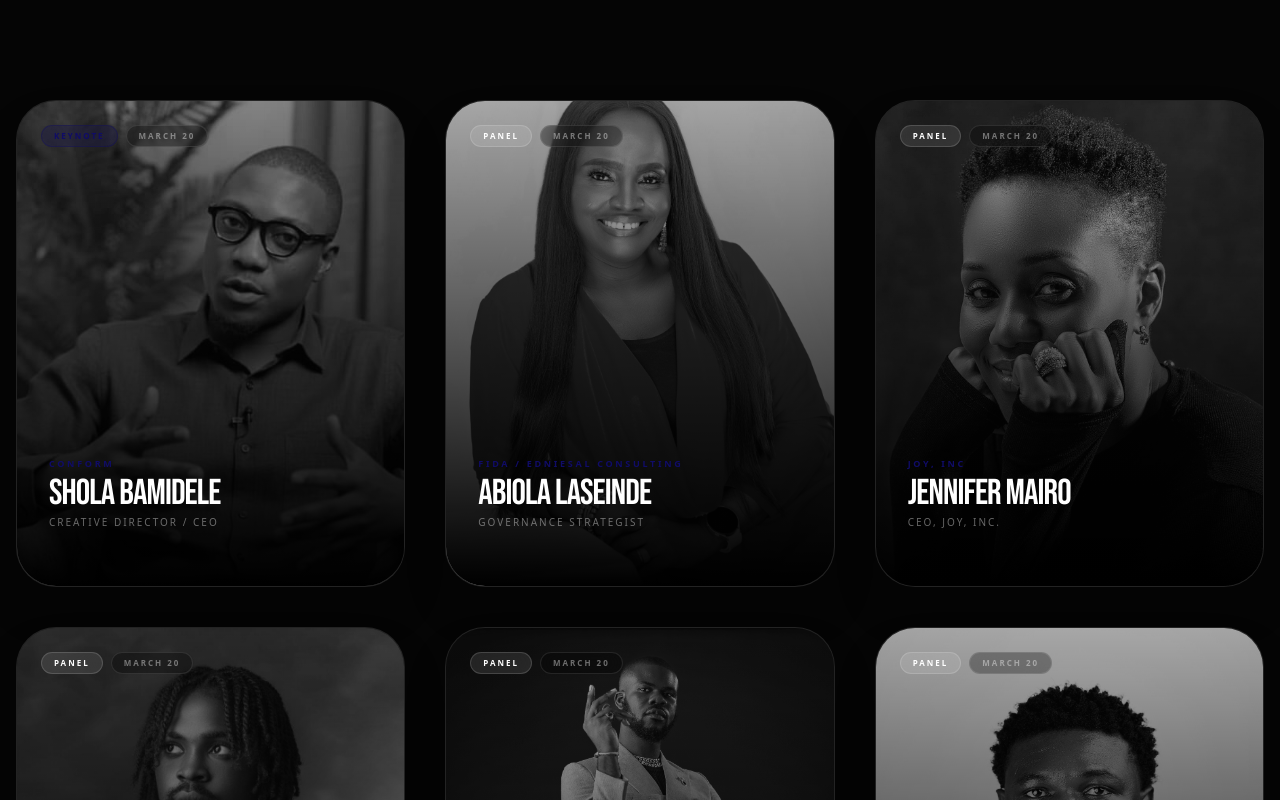
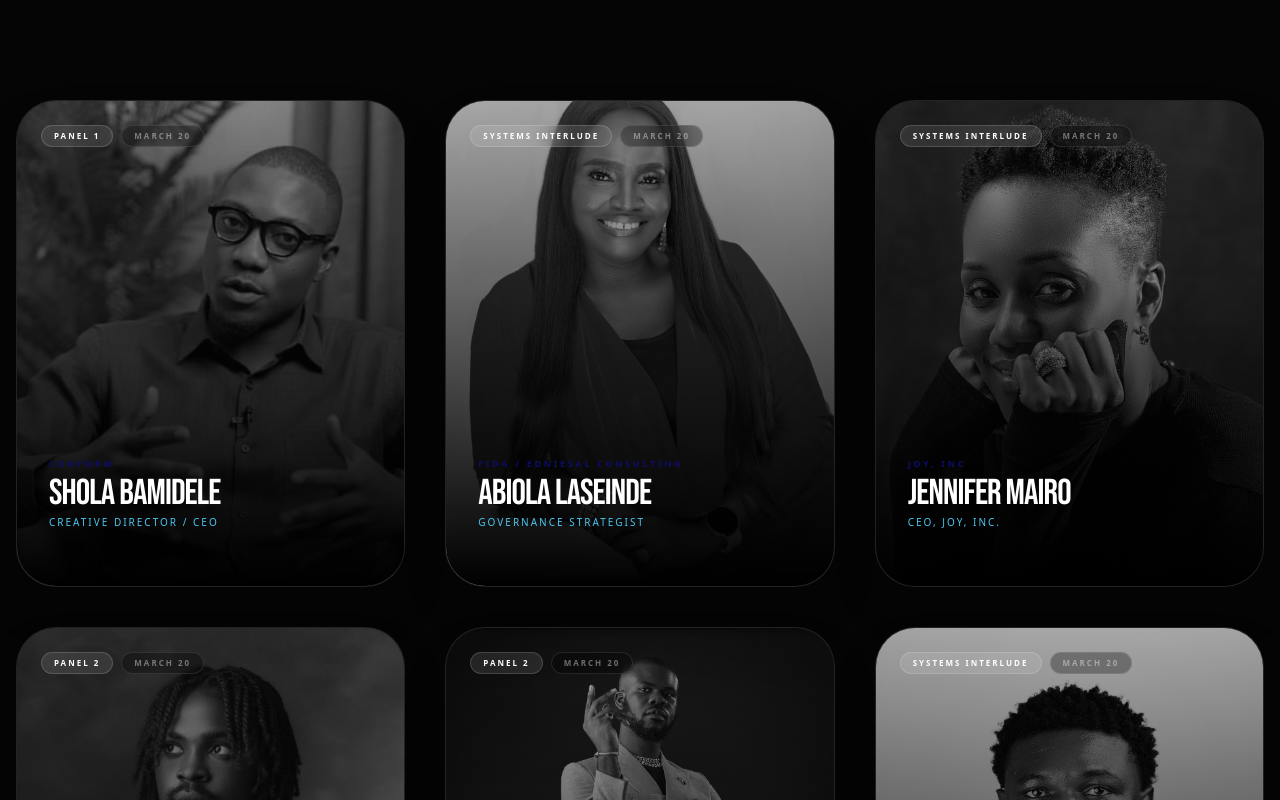
Before and after one commit to LoomRooms/conform-website, a Next.js app: page /speakers in a window 1280 px wide. Shown: the part 740-1540 px from the top of the page. Built offline with nearby package versions, Linux system fonts and the light colour scheme.

Commit message:
style: fix Judith image, update session labels to include Systems Interlude, and change description color to light blue

```diff
--- a/app/speakers/page.tsx
+++ b/app/speakers/page.tsx
@@ -12,154 +12,154 @@ const speakers = [
     title: "Creative Director / CEO",
     org: "CONFORM",
     topic: "Designing Systems That Last",
-    bio: "The Creative Director and CEO behind CON/FORM, Shola is a visionary leader who has shaped the visual identity of the movement. He challenges how creatives think about legacy and infrastructure. Speaking on Panel 1 — The Architects.",
+    bio: "The Creative Director and CEO behind CON/FORM, Shola is a visionary leader who has shaped the visual identity of the movement. He challenges how creatives think about legacy and infrastructure.",
     image: "/The Creatives Shaping Culture/Speakers/Shola Bamidele.jpeg",
     handle: "SholaBamidele",
     day: "March 20",
-    type: "Keynote",
+    type: "Panel 1",
   },
   {
     name: "Abiola Laseinde",
     title: "Governance Strategist",
     org: "FIDA / Edniesal Consulting",
     topic: "Africa’s Digital Economy",
-    bio: "Abiola Laseinde is a distinguished African business leader and governance strategist with over two decades of experience spanning law, enterprise advisory, and technology leadership. As Founder and CEO of Edniesal Consulting and Convener of the CIO & C-Suite Awards Africa, she leads engagements focused on corporate governance and digital transformation. Speaking on Panel 1 — The Architects.",
+    bio: "Abiola Laseinde is a distinguished African business leader and governance strategist with over two decades of experience spanning law, enterprise advisory, and technology leadership. As Founder and CEO of Edniesal Consulting and Convener of the CIO & C-Suite Awards Africa, she leads engagements focused on corporate governance and digital transformation.",
     image: "/The Creatives Shaping Culture/Speakers/Abiola Laseinde .jpg.jpeg",
     handle: "loomrooms",
     day: "March 20",
-    type: "Panel",
+    type: "Systems Interlude",
   },
   {
     name: "Jennifer Mairo",
     title: "CEO, Joy, Inc.",
     org: "Joy, Inc",
     topic: "Storytelling & Organizational Transformation",
-    bio: "Jennifer Mairo is a multi-sector professional and leader with nearly two decades of experience spanning project management, media, and film. As CEO of Joy, Inc., she has collaborated with major global foundations and heads the Fourthmainland Creator Fund, dedicated to supporting young African storytellers. Speaking on Panel 1 — The Architects.",
+    bio: "Jennifer Mairo is a multi-sector professional and leader with nearly two decades of experience spanning project management, media, and film. As CEO of Joy, Inc., she has collaborated with major global foundations and heads the Fourthmainland Creator Fund, dedicated to supporting young African storytellers.",
     image: "/The Creatives Shaping Culture/Speakers/Jennifer-Mairo-Ceo-Joy-Inc.jpg",
     handle: "jennifermairo",
     day: "March 20",
-    type: "Panel",
+    type: "Systems Interlude",
   },
   {
     name: "Iyo Prosper",
     title: "Influencer & Content Creator",
     org: "Panelist",
     topic: "The Creator Economy & Digital Culture",
-    bio: "A renowned influencer and cultural voice, Iyo Prosper joins CON/FORM as a panelist to discuss the evolving dynamics of digital influence and its impact on modern culture. Speaking on Panel 2 — The Executors.",
+    bio: "A renowned influencer and cultural voice, Iyo Prosper joins CON/FORM as a panelist to discuss the evolving dynamics of digital influence and its impact on modern culture.",
     image: "/The Creatives Shaping Culture/Speakers/IYO.jpeg",
     handle: "iyoprosper",
     day: "March 20",
-    type: "Panel",
+    type: "Panel 2",
   },
   {
     name: "Kingsley Omeokwe",
     title: "Influencer & Cultural Voice",
     org: "Panelist",
     topic: "Community, Content & The New Creative Class",
-    bio: "Kingsley Omeokwe (kingsley_om) is a Nigerian content creator and digital storyteller known for his relatable comedy skits. A first-class graduate, his work transforms ordinary situations into clever storytelling that resonates widely across platforms. Speaking on Panel 2 — The Executors.",
+    bio: "Kingsley Omeokwe (kingsley_om) is a Nigerian content creator and digital storyteller known for his relatable comedy skits. A first-class graduate, his work transforms ordinary situations into clever storytelling that resonates widely across platforms.",
     image: "/The Creatives Shaping Culture/Speakers/Kingsley.jpeg",
     handle: "kingsleyomeokwe",
     day: "March 20",
-    type: "Panel",
+    type: "Panel 2",
   },
   {
     name: "Ademola Jokotoye",
     title: "Software Engineer",
     org: "TixTango",
     topic: "Building Powering Community",
-    bio: "Ademola Jokotoye is a software engineer with over 7 years of experience building mobile applications at global scale. He is the founder of TixTango, an event and ticketing platform focused on powering community-driven experiences and live events. Speaking on Panel 2 — The Executors.",
+    bio: "Ademola Jokotoye is a software engineer with over 7 years of experience building mobile applications at global scale. He is the founder of TixTango, an event and ticketing platform focused on powering community-driven experiences and live events.",
     image: "/The Creatives Shaping Culture/Speakers/Ademola Jokotoye.jpeg",
     handle: "loomrooms",
     day: "March 20",
-    type: "Panel",
+    type: "Systems Interlude",
   },
   {
     name: "Dayo McIntosh",
     title: "Founder & Creative Builder",
     org: "Yateou / Panthreads",
     topic: "Art, Culture & Technology",
-    bio: "Dayo McIntosh is a founder, technologist, and creative builder working at the intersection of art, culture, and technology. She is the founder of Yateou, a robotics and AI company, and Panthreads, a platform for cultural fashion. Speaking on Panel 2 — The Executors.",
+    bio: "Dayo McIntosh is a founder, technologist, and creative builder working at the intersection of art, culture, and technology. She is the founder of Yateou, a robotics and AI company, and Panthreads, a platform for cultural fashion.",
     image: "/The Creatives Shaping Culture/Speakers/Dayo.jpeg",
     handle: "loomrooms",
     day: "March 20",
-    type: "Panel",
+    type: "Systems Interlude",
   },
   {
     name: "Chef Gibbs",
     title: "Chef & Hospitality Consultant",
     org: "Hospitality Consultant",
     topic: "Culinary Innovation & Cultural Impact",
-    bio: "Chef Gbolabo “Chef Gibbs” Adebakin is a visionary culinary director and hospitality expert. He served as Culinary Director for Hilda Baci’s Guinness World Record 100-hour cooking marathon and is the mastermind behind the Bistro at the Theatre. Speaking on Panel 2 — The Executors.",
+    bio: "Chef Gbolabo “Chef Gibbs” Adebakin is a visionary culinary director and hospitality expert. He served as Culinary Director for Hilda Baci’s Guinness World Record 100-hour cooking marathon and is the mastermind behind the Bistro at the Theatre.",
     image: "/The Creatives Shaping Culture/Speakers/Cheff Gibbs.jpeg",
     handle: "chefgibbs",
     day: "March 20",
-    type: "Panel",
+    type: "Panel 2",
   },
   {
     name: "Ugoccie",
     title: "Singer & Artiste",
     org: "Artist",
     topic: "Viral Creativity & Digital Sound",
-    bio: "Favour Ugochi Anabelle Anosike, popularly known as Ugoccie, is a Nigerian singer, songwriter, and rapper known for her hit single 'Do You Really Like Me?'. She was a Rookie of the Year nominee at The Headies 2022. Speaking on Panel 2 — The Executors.",
+    bio: "Favour Ugochi Anabelle Anosike, popularly known as Ugoccie, is a Nigerian singer, songwriter, and rapper known for her hit single 'Do You Really Like Me?'. She was a Rookie of the Year nominee at The Headies 2022.",
     image: "/The Creatives Shaping Culture/Speakers/Ugoccie.jpeg",
     handle: "ugoccie",
     day: "March 20",
-    type: "Panel",
+    type: "Panel 2",
   },
   {
     name: "Gillian Baci",
     title: "Artist & Filmmaker",
     org: "Pop Artist / Author",
     topic: "Digital Storytelling & Philosophical Pop",
-    bio: "Gillian Baci is a multi-talented Nigerian pop artist, author, and filmmaker. A graduate of the MultiChoice Talent Factory, he is known for his 'philosophical pop music' and his novel 'A Decent Man'. Speaking on Panel 2 — The Executors.",
+    bio: "Gillian Baci is a multi-talented Nigerian pop artist, author, and filmmaker. A graduate of the MultiChoice Talent Factory, he is known for his 'philosophical pop music' and his novel 'A Decent Man'.",
     image: "/The Creatives Shaping Culture/Speakers/Gillian Baci.webp",
     handle: "gillianbaci",
     day: "March 20",
-    type: "Panel",
+    type: "Panel 2",
   },
   {
     name: "Judith Audu",
     title: "Film Producer & Director",
     org: "Judith Audu Productions",
     topic: "Social Justice in Film",
-    bio: "Judith Audu is a multi-award winning Nigerian filmmaker and actress known for films like 'Just Not Married' and 'The Sessions'. She is a passionate advocate for social justice and supports the UN Refugee Agency (UNHCR). Speaking on Panel 1 — The Architects.",
-    image: "/The Creatives Shaping Culture/Speakers/Judith_Audu_Headshot.webp",
+    bio: "Judith Audu is a multi-award winning Nigerian filmmaker and actress known for films like 'Just Not Married' and 'The Sessions'. She is a passionate advocate for social justice and supports the UN Refugee Agency (UNHCR).",
+    image: "/The Creatives Shaping Culture/Speakers/Judith Audu.webp",
     handle: "judithaudu",
     day: "March 20",
-    type: "Panel",
+    type: "Panel 1",
   },
   {
     name: "Jide Kene",
     title: "Actor & Model",
     org: "Swanky JKA",
     topic: "Narrative & Screen Excellence",
-    bio: "Jide Kene Achufusi (Swanky JKA) is a prominent Nigerian actor and model. He rose to fame for his role in 'Living in Bondage: Breaking Free', earning the Trailblazer Award at the 2020 AMVCA. Speaking on Panel 2 — The Executors.",
+    bio: "Jide Kene Achufusi (Swanky JKA) is a prominent Nigerian actor and model. He rose to fame for his role in 'Living in Bondage: Breaking Free', earning the Trailblazer Award at the 2020 AMVCA.",
     image: "/The Creatives Shaping Culture/Speakers/Jide Kene.jpg",
     handle: "swankyjka",
     day: "March 20",
-    type: "Panel",
+    type: "Panel 2",
   },
   {
     name: "Kenzy Udosen",
     title: "Content Creator & Host",
     org: "Madam Theresa",
     topic: "Cultural Commentary & Social Reflections",
-    bio: "Kenzy Udosen is a content creator, media personality, and actor best known for the viral character Madam Theresa. He is an AMVCA nominee recognized for his witty cultural commentary and relatable social reflections. Speaking on Panel 2 — The Executors.",
+    bio: "Kenzy Udosen is a content creator, media personality, and actor best known for the viral character Madam Theresa. He is an AMVCA nominee recognized for his witty cultural commentary and relatable social reflections.",
     image: "/The Creatives Shaping Culture/Speakers/Kenzy Udosen.jpeg",
     handle: "kenzyudosen",
     day: "March 20",
-    type: "Panel",
+    type: "Panel 2",
   },
   {
     name: "Tacha",
     title: "Media Personality & Entrepreneur",
     org: "Titan",
     topic: "Record-Breaking & Brand Excellence",
-    bio: "Anita Natacha Akide (Tacha) is a Nigerian media personality, entrepreneur, and reality TV star. She is a multi-title Guinness World Record holder for cosmetic makeovers and a passionate advocate for philanthropy. Speaking on Panel 2 — The Executors.",
+    bio: "Anita Natacha Akide (Tacha) is a Nigerian media personality, entrepreneur, and reality TV star. She is a multi-title Guinness World Record holder for cosmetic makeovers and a passionate advocate for philanthropy.",
     image: "/The Creatives Shaping Culture/Speakers/Tacha.png",
     handle: "symply_tacha",
     day: "March 20",
-    type: "Panel",
+    type: "Panel 2",
   },
 ];
 
@@ -234,7 +234,7 @@ export default function Speakers() {
 
                 {/* Type + Day Badge */}
                 <div className="absolute top-6 left-6 flex gap-2 z-20">
-                  <span className={`text-[8px] font-bold uppercase tracking-[0.25em] px-3 py-1 rounded-full border backdrop-blur-md ${typeBadgeColor[speaker.type] ?? "bg-white/5 text-white/60 border-white/10"}`}>
+                  <span className="text-[8px] font-bold uppercase tracking-[0.25em] px-3 py-1 rounded-full border backdrop-blur-md bg-white/10 text-white border-white/15">
                     {speaker.type}
                   </span>
                   <span className="text-[8px] font-bold uppercase tracking-[0.25em] px-3 py-1 rounded-full border bg-black/30 text-white/40 border-white/10 backdrop-blur-md">
@@ -244,14 +244,14 @@ export default function Speakers() {
 
                 {/* Bottom Content */}
                 <div className="absolute inset-0 bg-gradient-to-t from-black via-black/50 to-transparent p-8 flex flex-col justify-end">
-                  <div className="relative z-10 transition-transform duration-700 group-hover:-translate-y-4">
+                    <div className="relative z-10 transition-transform duration-700 group-hover:-translate-y-4">
                     <span className="text-primary font-bold uppercase tracking-[0.3em] text-[8px] md:text-[9px] mb-2 block">
                       {speaker.org}
                     </span>
                     <h3 className="font-heading text-3xl md:text-4xl text-white mb-1 leading-[0.9] tracking-tight">
                       {speaker.name}
                     </h3>
-                    <p className="text-white/40 text-[10px] uppercase tracking-[0.2em] font-light">
+                    <p className="text-accent text-[10px] uppercase tracking-[0.2em] font-light">
                       {speaker.title}
                     </p>
                   </div>
--- a/components/SpeakersShowcase.tsx
+++ b/components/SpeakersShowcase.tsx
@@ -12,7 +12,7 @@ const featured = [
     org: "CONFORM",
     topic: "Designing Systems That Last",
     image: "/The Creatives Shaping Culture/Speakers/Shola Bamidele.jpeg",
-    type: "KEYNOTE",
+    type: "PANEL 1",
     panel: "Panel 1 — The Architects",
   },
   {
@@ -21,8 +21,8 @@ const featured = [
     org: "FIDA / Edniesal Consulting",
     topic: "Africa’s Digital Economy",
     image: "/The Creatives Shaping Culture/Speakers/Abiola Laseinde .jpg.jpeg",
-    type: "PANEL",
-    panel: "Panel 1 — The Architects",
+    type: "SYSTEMS INTERLUDE",
+    panel: "Day 1 — The Systems",
   },
   {
     name: "Jennifer Mairo",
@@ -30,8 +30,8 @@ const featured = [
     org: "Joy, Inc",
     topic: "Storytelling & Organizational Transformation",
     image: "/The Creatives Shaping Culture/Speakers/Jennifer-Mairo-Ceo-Joy-Inc.jpg",
-    type: "PANEL",
-    panel: "Panel 1 — The Architects",
+    type: "SYSTEMS INTERLUDE",
+    panel: "Day 1 — The Systems",
   },
   {
     name: "Jide Kene",
@@ -39,7 +39,7 @@ const featured = [
     org: "Swanky JKA",
     topic: "Narrative & Screen Excellence",
     image: "/The Creatives Shaping Culture/Speakers/Jide Kene.jpg",
-    type: "PANEL",
+    type: "PANEL 2",
     panel: "Panel 2 — The Executors",
   },
   {
@@ -48,7 +48,7 @@ const featured = [
     org: "Guinness World Record Holder",
     topic: "Record-Breaking & Brand Excellence",
     image: "/The Creatives Shaping Culture/Speakers/Tacha.png",
-    type: "PANEL",
+    type: "PANEL 2",
     panel: "Panel 2 — The Executors",
   },
   {
@@ -57,7 +57,7 @@ const featured = [
     org: "Panelist",
     topic: "The Creator Economy & Digital Culture",
     image: "/The Creatives Shaping Culture/Speakers/IYO.jpeg",
-    type: "PANEL",
+    type: "PANEL 2",
     panel: "Panel 2 — The Executors",
   },
   {
@@ -66,7 +66,7 @@ const featured = [
     org: "Panelist",
     topic: "Community, Content & The New Creative Class",
     image: "/The Creatives Shaping Culture/Speakers/Kingsley.jpeg",
-    type: "PANEL",
+    type: "PANEL 2",
     panel: "Panel 2 — The Executors",
   },
   {
@@ -75,7 +75,7 @@ const featured = [
     org: "Madam Theresa",
     topic: "Cultural Commentary & Social Reflections",
     image: "/The Creatives Shaping Culture/Speakers/Kenzy Udosen.jpeg",
-    type: "PANEL",
+    type: "PANEL 2",
     panel: "Panel 2 — The Executors",
   },
 ];
```
